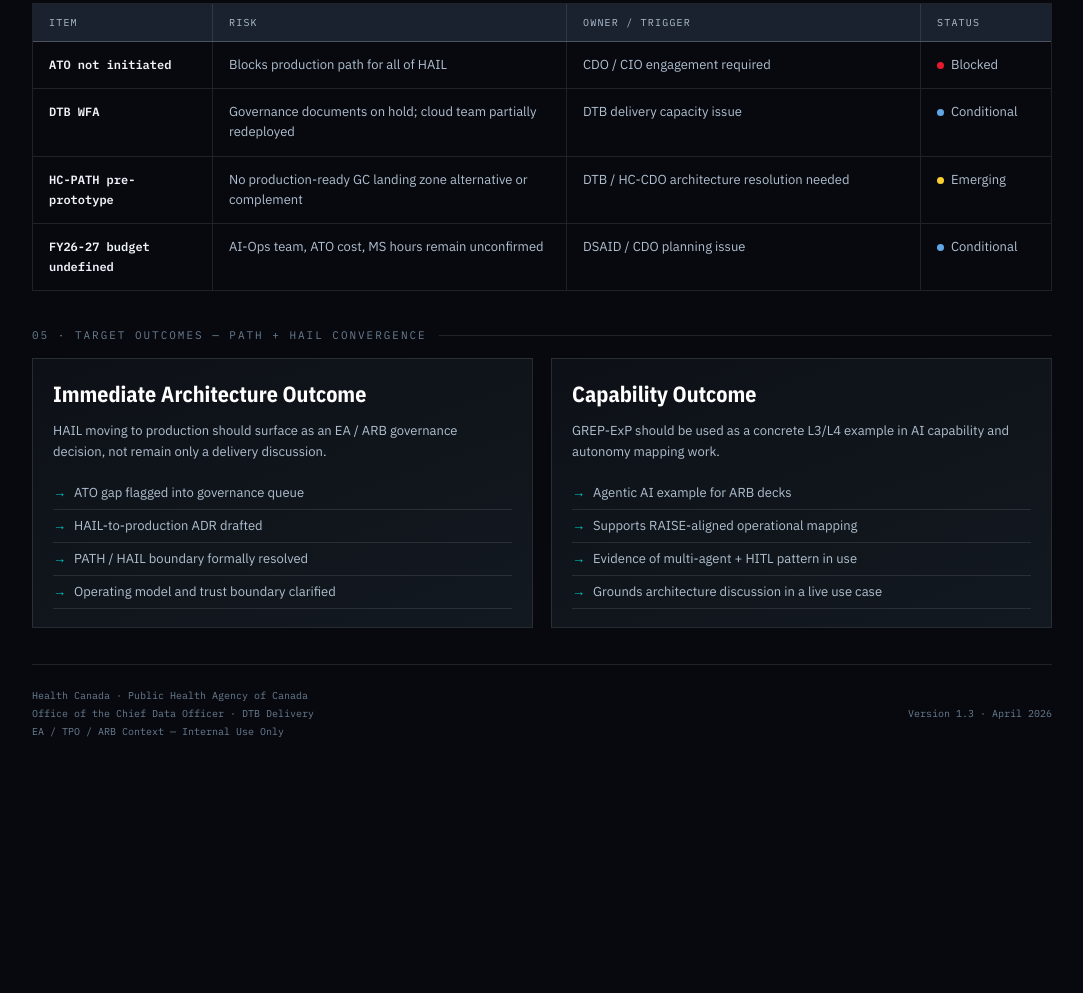
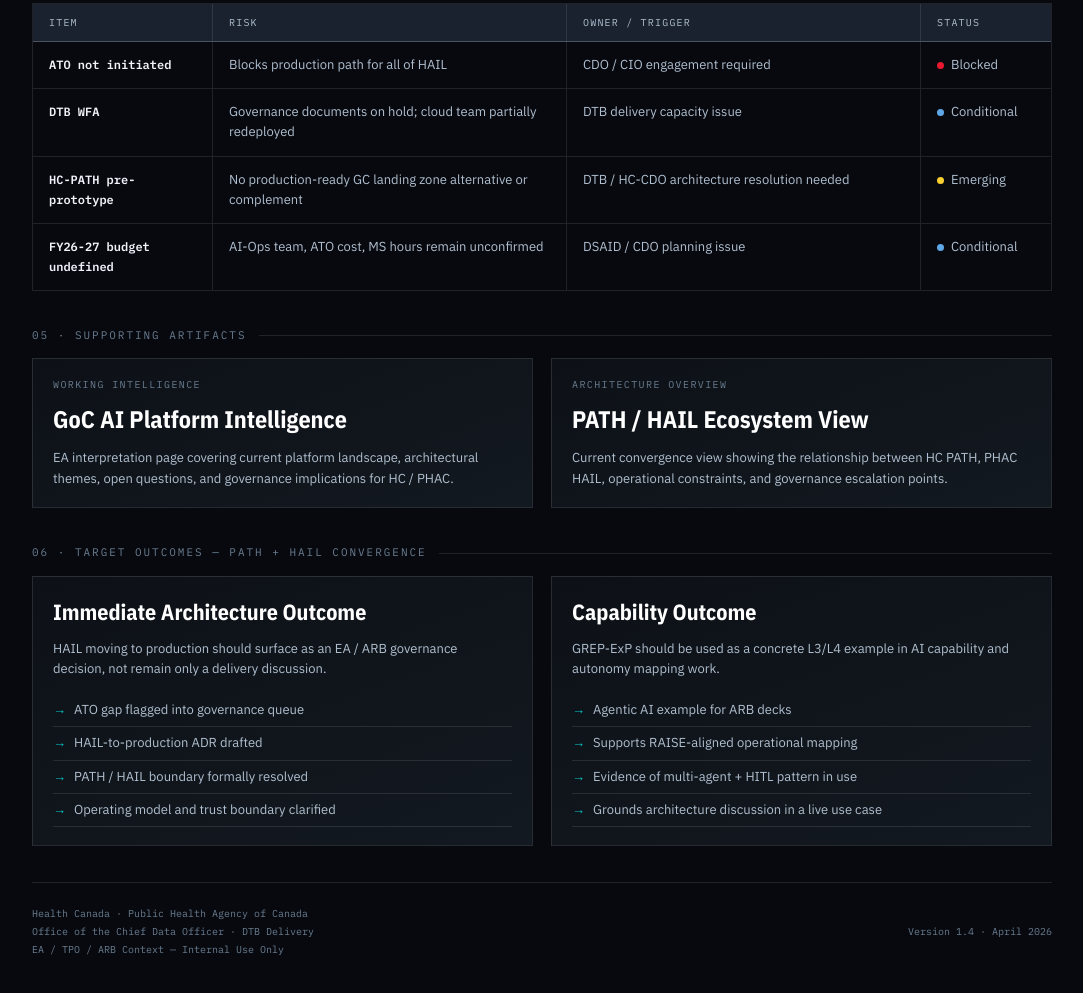
Before and after one commit to jjuniper-dev/status-site, a plain HTML site: page index.html in a window 1280 px wide. Shown: the part 1691-2684 px from the top of the page, without its empty margins (98-1181 px from the left). Before the commit the page ends 2496 px from the top, so only its background shows below. Drawn offline with nearby package versions, Linux system fonts and the light colour scheme.

Commit message:
Add Intelligence page link and homepage discovery section

```diff
--- a/index.html
+++ b/index.html
@@ -56,13 +56,19 @@
   .insight-list { list-style:none; }
   .insight-list li { font-size:13px; color:var(--text-dim); padding:6px 0; border-bottom:1px solid var(--border); display:flex; gap:8px; }
   .insight-list li::before { content:'→'; color:var(--teal); flex-shrink:0; }
+  .artifact-grid { display:grid; grid-template-columns:1fr 1fr; gap:18px; margin-bottom:36px; }
+  .artifact-card { display:block; text-decoration:none; border:1px solid var(--border); background:linear-gradient(160deg,var(--bg2),var(--bg3)); padding:18px 20px; color:inherit; transition:border-color .15s, transform .15s; }
+  .artifact-card:hover { border-color:var(--teal); transform:translateY(-2px); }
+  .artifact-label { font-family:var(--mono); font-size:10px; letter-spacing:.14em; color:var(--text-faint); text-transform:uppercase; margin-bottom:8px; }
+  .artifact-title { font-family:var(--cond); font-size:24px; color:#fff; margin-bottom:10px; }
+  .artifact-sub { font-size:13px; color:var(--text-dim); line-height:1.6; }
   .footer { display:flex; justify-content:space-between; align-items:center; padding-top:22px; border-top:1px solid var(--border); }
   .footer-left, .footer-right { font-family:var(--mono); font-size:10px; color:var(--text-faint); line-height:1.8; }
   .footer-right { text-align:right; }
 </style>
 </head>
 <body>
-<div class="topnav"><div class="topnav-label">Status Site Navigation</div><div class="topnav-links"><a class="topnav-link active" href="index.html">Overview</a><a class="topnav-link" href="path-architecture.html">PATH Architecture</a><a class="topnav-link" href="control-plane.html">Control Plane</a><a class="topnav-link" href="pptx-builder.html">PPTX Builder</a></div></div>
+<div class="topnav"><div class="topnav-label">Status Site Navigation</div><div class="topnav-links"><a class="topnav-link active" href="index.html">Overview</a><a class="topnav-link" href="path-architecture.html">PATH Architecture</a><a class="topnav-link" href="control-plane.html">Control Plane</a><a class="topnav-link" href="pptx-builder.html">PPTX Builder</a><a class="topnav-link" href="intelligence.html">Intelligence</a></div></div>
 <div class="breadcrumb">Overview &gt; PATH / HAIL Ecosystem View</div>
 <div class="header"><div><div class="header-eyebrow">Enterprise AI — Business Scenario &amp; Capability Architecture</div><div class="header-title">PATH <span>/</span> HAIL</div><div class="header-sub">Health Canada (HC) · Public Health Agency of Canada (PHAC)<br>Prepared for EA / TPO / ARB Context</div></div><div><div><span class="badge badge-red">Protected B</span></div><div><span class="badge badge-teal">Pilot Phase</span></div><div><span class="badge badge-gold">2026-04</span></div></div></div>
 <div class="positioning"><div class="positioning-label">Core Position</div><div class="positioning-text">PATH is not the AI platform — PATH is the <em>control plane</em> that makes enterprise AI possible, while HAIL is the active PHAC delivery environment now facing a production governance decision.</div></div>
@@ -74,8 +80,10 @@
 <div class="insight-grid"><div class="insight-card"><div class="insight-title">What GREP-ExP Actually Is</div><div class="insight-sub">Global Repository of Epidemiological Parameters – Extraction of Parameters is an LLM-enabled systematic literature review pipeline supporting WHO GREP.</div><ul class="insight-list"><li>Jointly owned by EPSGH/SPIB and DAS/SDSE</li><li>Automates research screening and parameter extraction</li><li>Already onboarded to HAIL</li><li>Accepted in Cochrane Evidence Synthesis and Methods (2025)</li></ul></div><div class="insight-card"><div class="insight-title">Why It Matters to EA</div><div class="insight-sub">GREP-ExP is one of the clearest current PHAC examples of agentic AI in a governed public-health context.</div><ul class="insight-list"><li>Multi-agent disagreement pattern, not self-confidence scoring</li><li>Human-in-the-loop retained for adjudication</li><li>Strong L3/L4 operational AI capability example</li><li>Useful reference case for ARB and AI capability mapping</li></ul></div></div>
 <div class="section-label">04 · Key Governance Risks</div>
 <div class="layer-table"><div class="layer-table-header"><div>Item</div><div>Risk</div><div>Owner / Trigger</div><div>Status</div></div><div class="layer-row"><div class="layer-cell"><span class="layer-name">ATO not initiated</span></div><div class="layer-cell">Blocks production path for all of HAIL</div><div class="layer-cell">CDO / CIO engagement required</div><div class="layer-cell"><span class="status-dot dot-blocked"></span>Blocked</div></div><div class="layer-row"><div class="layer-cell"><span class="layer-name">DTB WFA</span></div><div class="layer-cell">Governance documents on hold; cloud team partially redeployed</div><div class="layer-cell">DTB delivery capacity issue</div><div class="layer-cell"><span class="status-dot dot-conditional"></span>Conditional</div></div><div class="layer-row"><div class="layer-cell"><span class="layer-name">HC-PATH pre-prototype</span></div><div class="layer-cell">No production-ready GC landing zone alternative or complement</div><div class="layer-cell">DTB / HC-CDO architecture resolution needed</div><div class="layer-cell"><span class="status-dot dot-emerging"></span>Emerging</div></div><div class="layer-row"><div class="layer-cell"><span class="layer-name">FY26-27 budget undefined</span></div><div class="layer-cell">AI-Ops team, ATO cost, MS hours remain unconfirmed</div><div class="layer-cell">DSAID / CDO planning issue</div><div class="layer-cell"><span class="status-dot dot-conditional"></span>Conditional</div></div></div>
-<div class="section-label">05 · Target Outcomes — PATH + HAIL Convergence</div>
+<div class="section-label">05 · Supporting Artifacts</div>
+<div class="artifact-grid"><a class="artifact-card" href="intelligence.html"><div class="artifact-label">Working Intelligence</div><div class="artifact-title">GoC AI Platform Intelligence</div><div class="artifact-sub">EA interpretation page covering current platform landscape, architectural themes, open questions, and governance implications for HC / PHAC.</div></a><a class="artifact-card" href="index.html"><div class="artifact-label">Architecture Overview</div><div class="artifact-title">PATH / HAIL Ecosystem View</div><div class="artifact-sub">Current convergence view showing the relationship between HC PATH, PHAC HAIL, operational constraints, and governance escalation points.</div></a></div>
+<div class="section-label">06 · Target Outcomes — PATH + HAIL Convergence</div>
 <div class="insight-grid"><div class="insight-card"><div class="insight-title">Immediate Architecture Outcome</div><div class="insight-sub">HAIL moving to production should surface as an EA / ARB governance decision, not remain only a delivery discussion.</div><ul class="insight-list"><li>ATO gap flagged into governance queue</li><li>HAIL-to-production ADR drafted</li><li>PATH / HAIL boundary formally resolved</li><li>Operating model and trust boundary clarified</li></ul></div><div class="insight-card"><div class="insight-title">Capability Outcome</div><div class="insight-sub">GREP-ExP should be used as a concrete L3/L4 example in AI capability and autonomy mapping work.</div><ul class="insight-list"><li>Agentic AI example for ARB decks</li><li>Supports RAISE-aligned operational mapping</li><li>Evidence of multi-agent + HITL pattern in use</li><li>Grounds architecture discussion in a live use case</li></ul></div></div>
-<div class="footer"><div class="footer-left">Health Canada · Public Health Agency of Canada<br>Office of the Chief Data Officer · DTB Delivery<br>EA / TPO / ARB Context — Internal Use Only</div><div class="footer-right">Version 1.3 · April 2026</div></div>
+<div class="footer"><div class="footer-left">Health Canada · Public Health Agency of Canada<br>Office of the Chief Data Officer · DTB Delivery<br>EA / TPO / ARB Context — Internal Use Only</div><div class="footer-right">Version 1.4 · April 2026</div></div>
 </body>
 </html>
```
